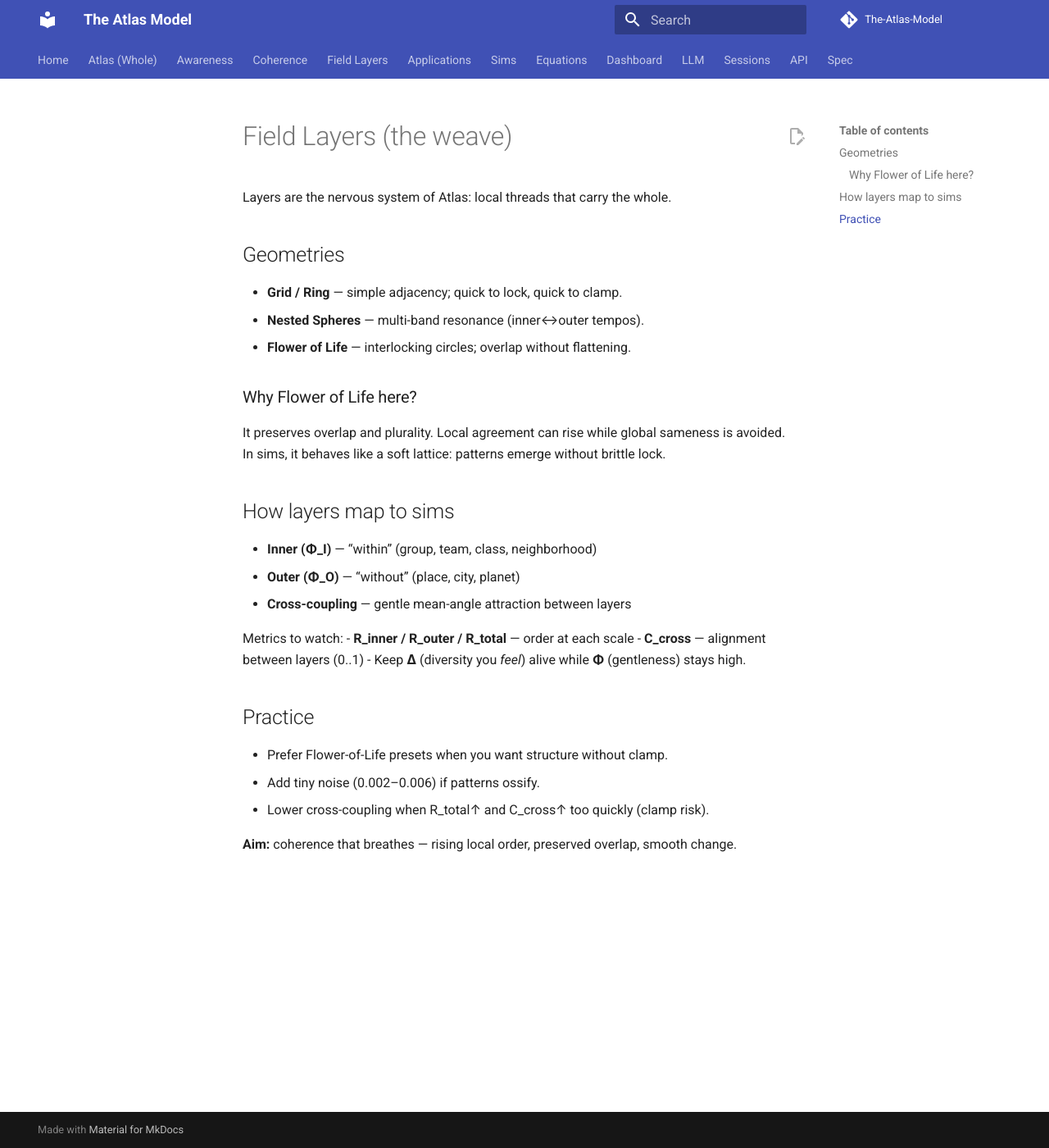
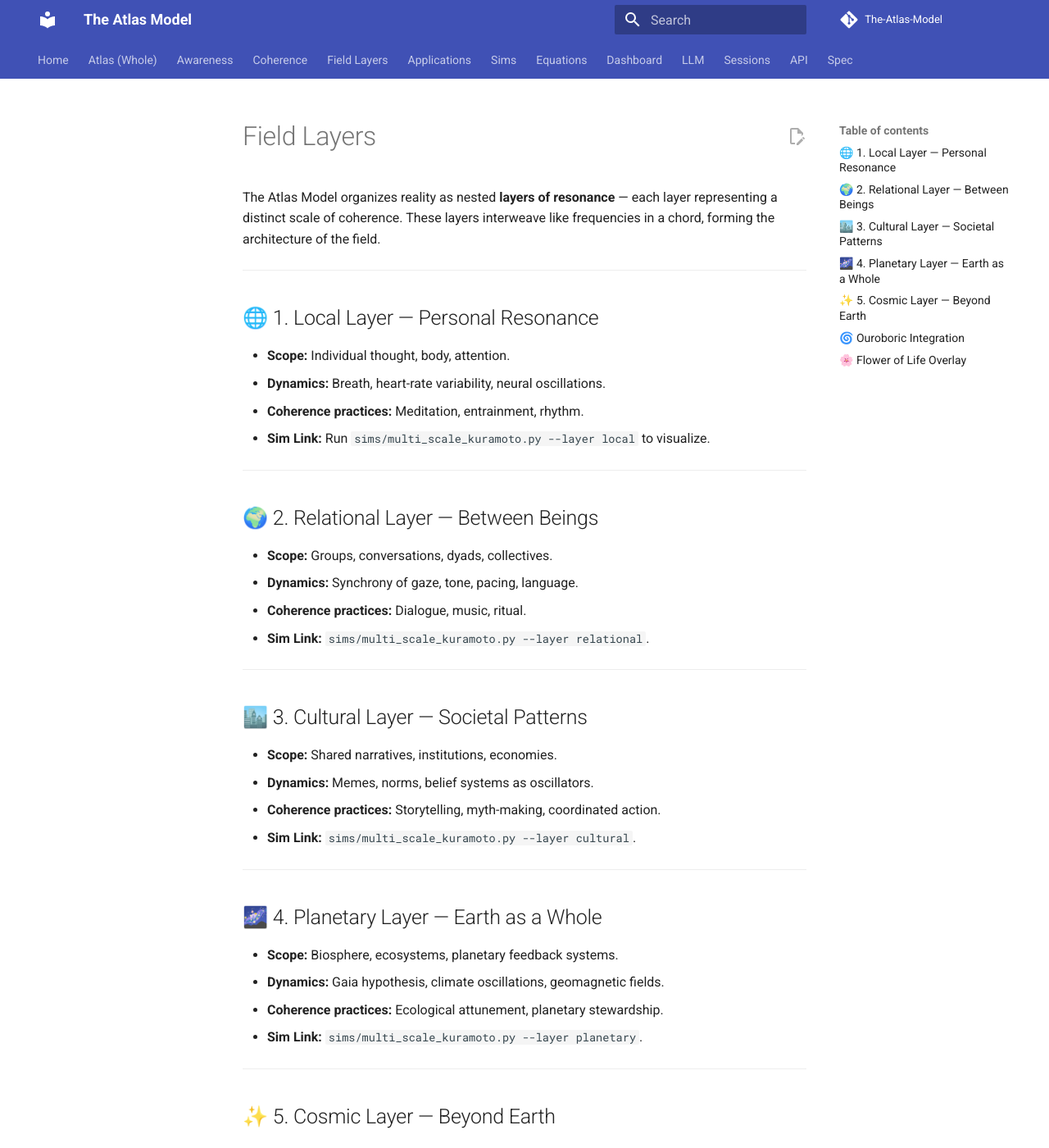
Before and after one commit to TerralanMira/The-Atlas-Model, an MkDocs documentation site: the page built from docs/field_layers.md, in a window 1280 px wide and 1400 px high. Shown: the whole window at 82% size. Built offline with MkDocs 1.6.1 and Material for MkDocs 9.7.7, drawn with Linux system fonts in a browser that asks for light colours; comment, search, counter and statistics services are not loaded; some of the changed text lies outside the part shown.

Commit message:
Update field_layers.md

````diff
--- a/docs/field_layers.md
+++ b/docs/field_layers.md
@@ -1,29 +1,67 @@
-# Field Layers (the weave)
+# Field Layers
 
-Layers are the nervous system of Atlas: local threads that carry the whole.
+The Atlas Model organizes reality as nested **layers of resonance** — each layer representing a distinct scale of coherence. These layers interweave like frequencies in a chord, forming the architecture of the field.
 
-## Geometries
-- **Grid / Ring** — simple adjacency; quick to lock, quick to clamp.
-- **Nested Spheres** — multi-band resonance (inner↔outer tempos).
-- **Flower of Life** — interlocking circles; overlap without flattening.
+---
 
-### Why Flower of Life here?
-It preserves overlap and plurality. Local agreement can rise while global sameness is avoided.
-In sims, it behaves like a soft lattice: patterns emerge without brittle lock.
+## 🌐 1. Local Layer — Personal Resonance
+- **Scope:** Individual thought, body, attention.
+- **Dynamics:** Breath, heart-rate variability, neural oscillations.
+- **Coherence practices:** Meditation, entrainment, rhythm.
+- **Sim Link:** Run `sims/multi_scale_kuramoto.py --layer local` to visualize.
 
-## How layers map to sims
-- **Inner (Φ_I)** — “within” (group, team, class, neighborhood)
-- **Outer (Φ_O)** — “without” (place, city, planet)
-- **Cross-coupling** — gentle mean-angle attraction between layers
+---
 
-Metrics to watch:
-- **R_inner / R_outer / R_total** — order at each scale
-- **C_cross** — alignment between layers (0..1)
-- Keep **Δ** (diversity you *feel*) alive while **Φ** (gentleness) stays high.
+## 🌍 2. Relational Layer — Between Beings
+- **Scope:** Groups, conversations, dyads, collectives.
+- **Dynamics:** Synchrony of gaze, tone, pacing, language.
+- **Coherence practices:** Dialogue, music, ritual.
+- **Sim Link:** `sims/multi_scale_kuramoto.py --layer relational`.
 
-## Practice
-- Prefer Flower-of-Life presets when you want structure without clamp.
-- Add tiny noise (0.002–0.006) if patterns ossify.
-- Lower cross-coupling when R_total↑ and C_cross↑ too quickly (clamp risk).
+---
 
-**Aim:** coherence that breathes — rising local order, preserved overlap, smooth change.
+## 🏙️ 3. Cultural Layer — Societal Patterns
+- **Scope:** Shared narratives, institutions, economies.
+- **Dynamics:** Memes, norms, belief systems as oscillators.
+- **Coherence practices:** Storytelling, myth-making, coordinated action.
+- **Sim Link:** `sims/multi_scale_kuramoto.py --layer cultural`.
+
+---
+
+## 🌌 4. Planetary Layer — Earth as a Whole
+- **Scope:** Biosphere, ecosystems, planetary feedback systems.
+- **Dynamics:** Gaia hypothesis, climate oscillations, geomagnetic fields.
+- **Coherence practices:** Ecological attunement, planetary stewardship.
+- **Sim Link:** `sims/multi_scale_kuramoto.py --layer planetary`.
+
+---
+
+## ✨ 5. Cosmic Layer — Beyond Earth
+- **Scope:** Solar, galactic, universal fields.
+- **Dynamics:** Stellar cycles, cosmic background resonance.
+- **Coherence practices:** Cosmology, deep time rituals, awe practices.
+- **Sim Link:** `sims/multi_scale_kuramoto.py --layer cosmic`.
+
+---
+
+## 🌀 Ouroboric Integration
+Each layer is not isolated — it **feeds and folds back** into the others.
+- Local coherence strengthens relational fields.
+- Relational synchrony generates culture.
+- Cultural resonance shapes planetary flows.
+- Planetary rhythms attune us to the cosmic.
+- Cosmic awe returns us to the local moment, breath, hum.
+
+This recursive ouroboros is the **heartbeat of the Atlas Model**.
+
+---
+
+## 🌸 Flower of Life Overlay
+The **Flower of Life** is the geometric map of these layers.
+- Each circle = a layer.
+- Intersections = coherence channels.
+- Center = origin harmonic, the hum.
+
+Overlays can be visualized by enabling:
+```bash
+python sims/multi_scale_kuramoto.py --overlay flower_of_life
````
